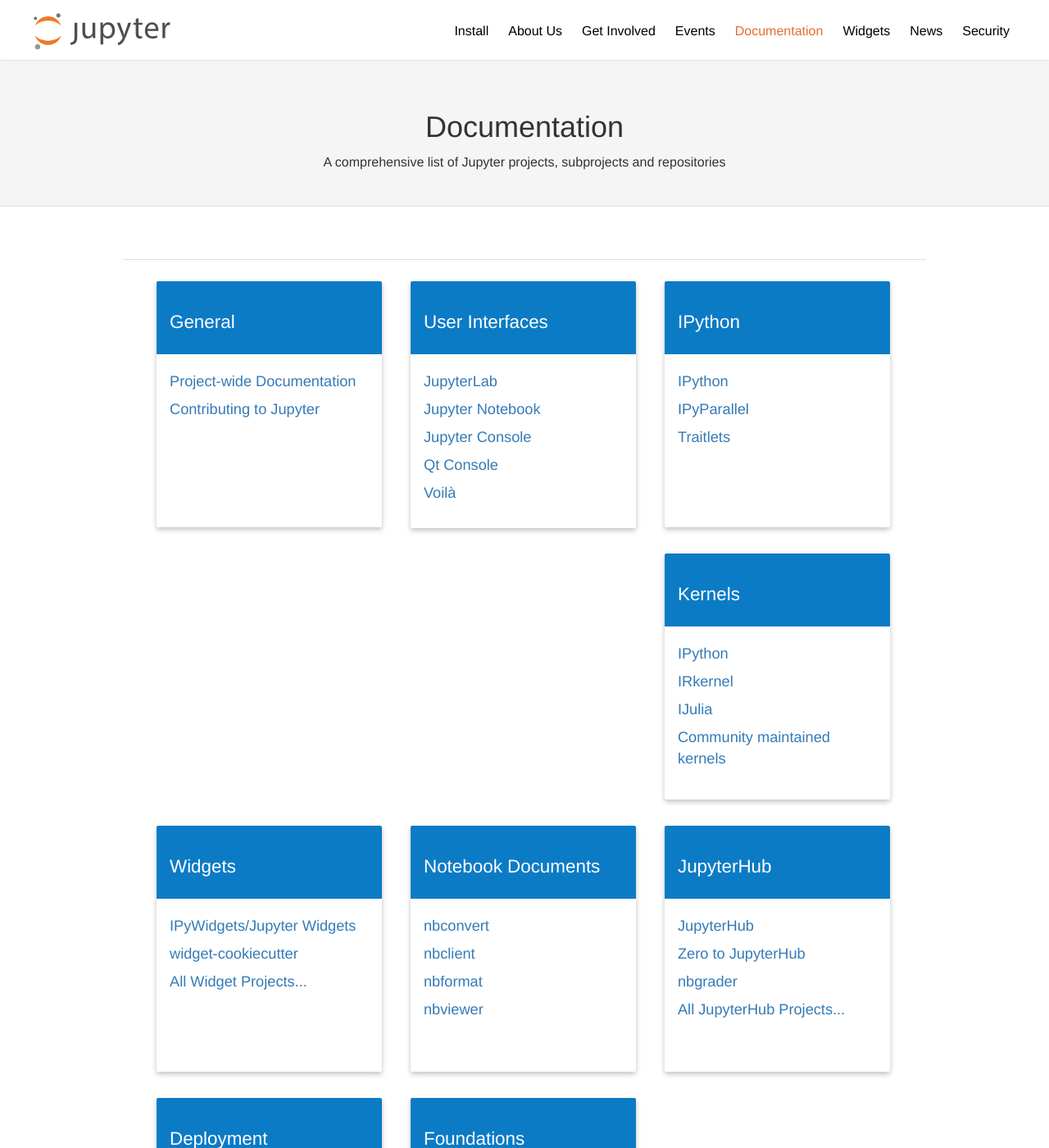
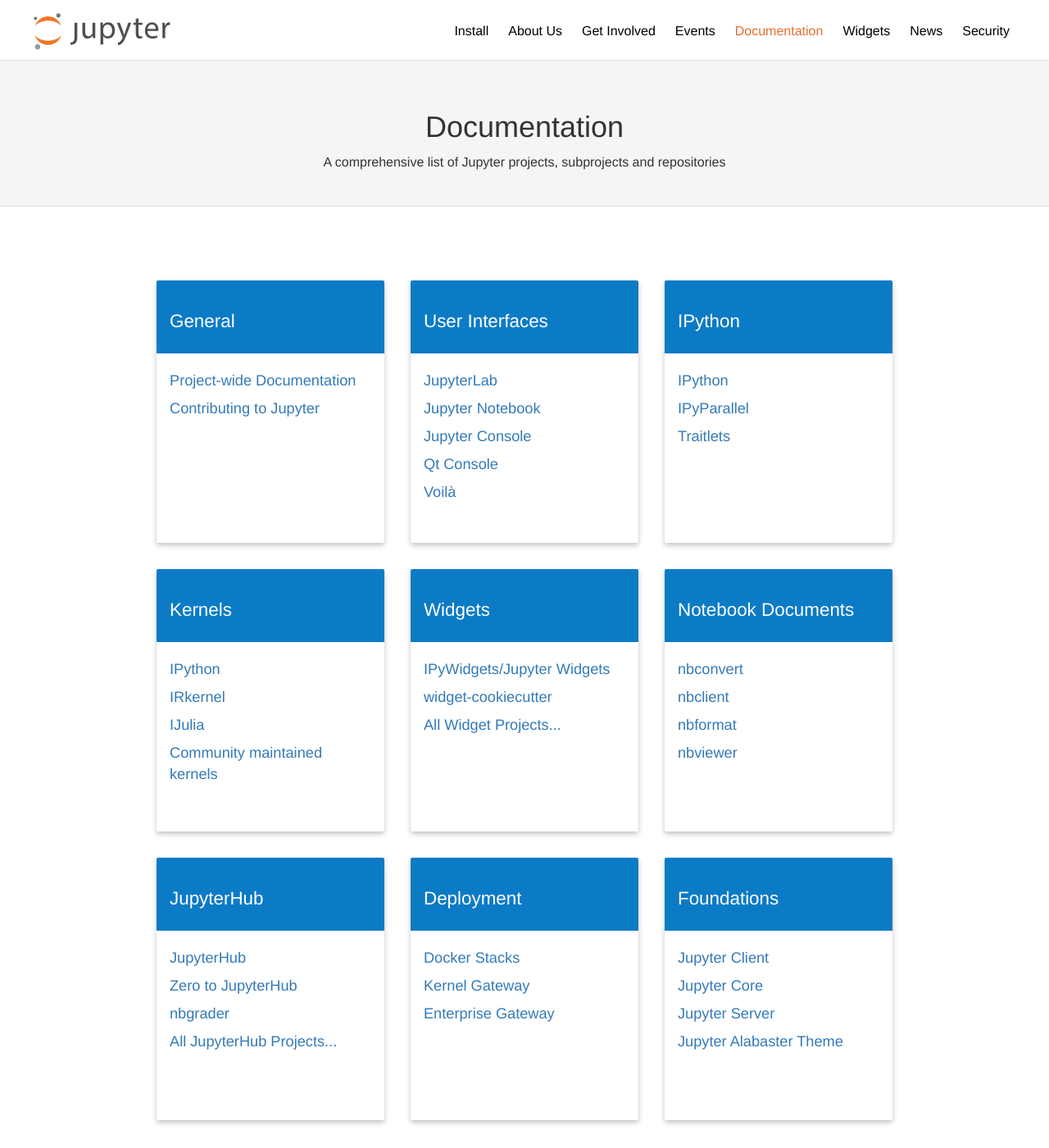
Before and after one commit to jupyter/jupyter.github.io, a Jekyll site: the page built from documentation.html, in a window 1280 px wide and 1400 px high. Shown: the whole window at 82% size. Built offline with Jekyll 4.4.1, drawn with Linux system fonts in a browser that asks for light colours.

Commit message:
Docs wrap fix

```diff
--- a/_includes/documentation.html
+++ /dev/null
@@ -1,24 +0,0 @@
-<section>
-    <div class="top-section-border">
-        <div class="container">
-            <div class="row cardlist">
-              {%- for card in site.data.documentation -%}
-                <div class="col-lg-4 col-md-6 col-sm-6 cardlist-col">
-                  <div class="cardlist-card doc-card">
-                    <div class="card-heading">
-                      <h2>{{card[0]}}</h2>
-                    </div>
-                    <div class="card-body">
-                      <ul>
-                        {%- for item in card[1] %}
-                        <li><a href="{{item[1]}}">{{item[0]}}</a></li>
-                        {%- endfor %}
-                      </ul>
-                    </div>
-                  </div>
-                </div>
-              {%- endfor -%}
-            </div>
-        </div>
-    </div>
-</section>
--- a/css/cardlist.css
+++ b/css/cardlist.css
@@ -2,7 +2,7 @@
 
 .cardlist {
   margin: 10px auto 20px auto;
-  max-width: 980px;
+  max-width: 930px;
 }
 
 .cardlist-col {
@@ -10,8 +10,7 @@
 }
 
 .cardlist-card {
-  width: 275px;
-  min-height: 300px;
+  min-height: 320px;
   background: white;
   box-shadow: 0 3px 6px rgba(0, 0, 0, .24);
   border-radius: 2px;
@@ -76,8 +75,8 @@
 }
 
 /* try cards need to be a little taller */
-.cardlist-card.try-card {
-  height: 320px;
+.cardlist-card.try-card  {
+  height: 340px;
 }
 
 /* shrink-to-fit logos */
--- /dev/null
+++ b/documentation.html
@@ -0,0 +1,40 @@
+---
+layout: default
+title: Documentation
+description: A comprehensive list of Jupyter projects, subprojects and repositories
+permalink: /documentation
+---
+
+<div class="post">
+  <header class="post-header header header-grey">
+    <div class="container">
+      <h2>{{ page.title }}</h2>
+      <p>
+        {{ page.description }}
+      </p>
+    </div>
+  </header>
+
+    <article class="post-content">
+      <div class="section-white top-section-border">
+        <div class="container">
+        <div class="row cardlist">
+          {%- for card in site.data.documentation -%}
+            <div class="col-lg-4 col-md-6 col-sm-6 cardlist-col">
+              <div class="cardlist-card doc-card">
+                <div class="card-heading">
+                  <h2>{{card[0]}}</h2>
+                </div>
+                <div class="card-body">
+                  <ul>
+                    {%- for item in card[1] %}
+                    <li><a href="{{item[1]}}">{{item[0]}}</a></li>
+                    {%- endfor %}
+                  </ul>
+                </div>
+              </div>
+            </div>
+          {%- endfor -%}
+        </div>
+    </article>
+</div>
--- a/documentation.md
+++ /dev/null
@@ -1,8 +0,0 @@
----
-layout: page_md
-title: Documentation
-tagline: A comprehensive list of Jupyter projects, subprojects and repositories
-permalink: /documentation
----
-
-{% include documentation.html %}
```
